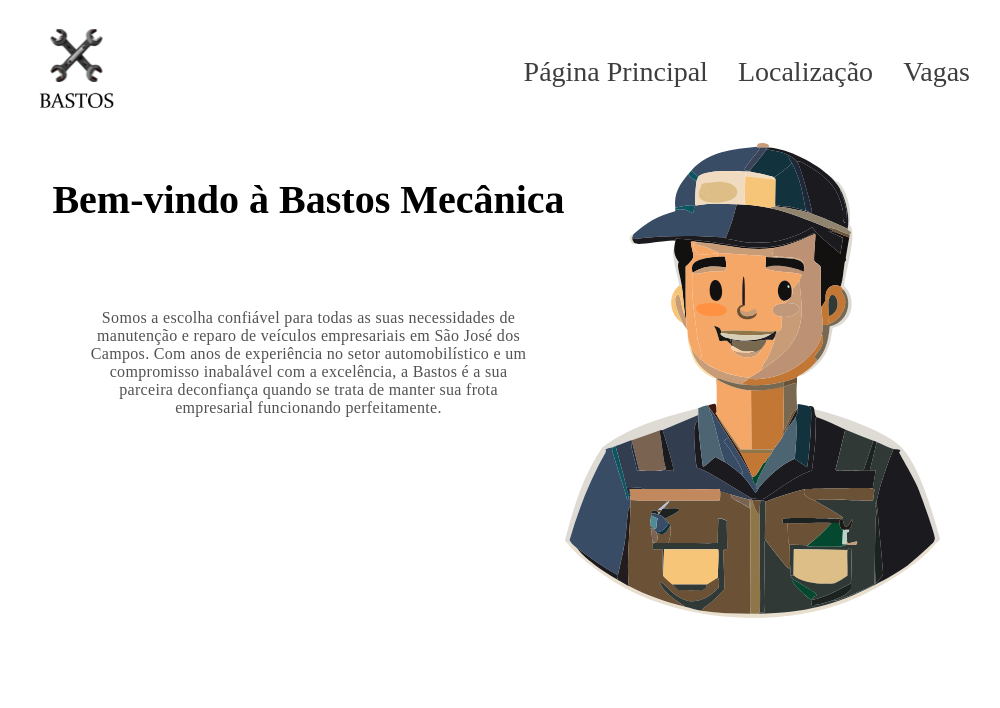
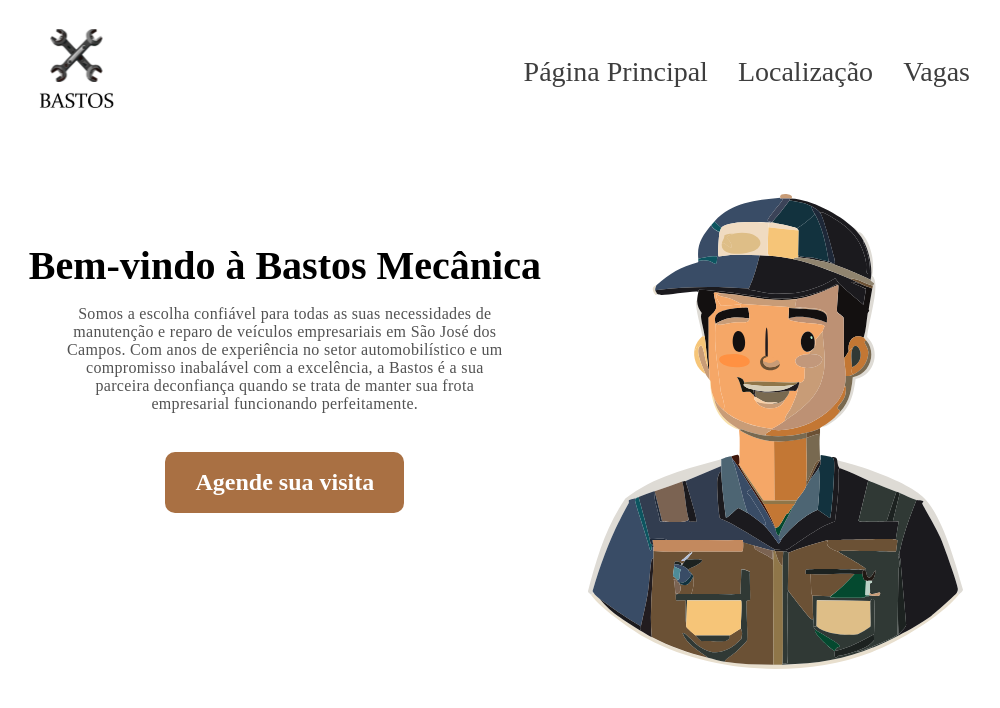
Before and after one commit to C4NIS/OficinaVeiculosBastos.com, a React (Create React App) app in the folder frontend/: page / in a window 1280 px wide. Shown: the top 708 px of the page, without its empty margins (144-1144 px from the left). Built offline with nearby package versions, Linux system fonts and the light colour scheme.

Commit message:
Imagem e texto principal alinhados, botão criado

```diff
--- /dev/null
+++ b/frontend/src/components/button/Button.css
@@ -0,0 +1,35 @@
+.container_button{
+    display: flex;
+    justify-content: center;
+    align-items: center;
+}
+
+.button{
+    align-items: center;
+    padding: 17px 30px;
+    width: 100%;
+    height: 100%;
+    border: none;
+    border-radius: 10px;
+
+    background: #A97043;
+
+    color: #FFF;
+    font-family: Times New Roman;
+    font-size: 24px;
+    font-style: normal;
+    font-weight: 700;
+    text-align: center;
+}
+
+.button:hover{
+    background: #A97043;
+    opacity: 0.8;
+    cursor: pointer;
+}
+
+.button:active{
+    background: #b59379;
+    opacity: 0.8;
+    cursor: pointer;
+}
--- /dev/null
+++ b/frontend/src/components/button/index.js
@@ -0,0 +1,10 @@
+import './Button.css'
+
+const Button = ({ children, ...props }) => {
+    return (
+        <button className="button" {...props}>
+            {children}
+        </button>
+    );
+}
+export default Button;
--- a/frontend/src/components/header/Header.css
+++ b/frontend/src/components/header/Header.css
@@ -3,12 +3,14 @@
     justify-content: space-between;
     align-items: center;
     padding: 24px 166px;
-    height: 10%;
+
     background-color: #ffffff;
     top: 0;
     left: 0;
     right: 0;
 }
+
+
 
 .container_itens {
     display: flex;
@@ -30,6 +32,7 @@ a:hover {
 }
 
 @media screen and (max-width: 975px) {
+
     .container {
       padding: 20px 20px;
     }
--- a/frontend/src/components/header/index.js
+++ b/frontend/src/components/header/index.js
@@ -4,10 +4,11 @@ const Header = () =>{
     return(
         <nav className = "container">
 
-            <a href="https://www.youtube.com/watch?v=ULQhvIGG27Q&ab_channel=LofiGirl" alt='Para pagina principal'>
-                <img  src = "/assets/icon.svg" alt='logo' />
-            </a>
-
+            <div className="container_logo">
+                <a href="https://www.youtube.com/watch?v=ULQhvIGG27Q&ab_channel=LofiGirl" alt='Para pagina principal'>
+                    <img src = "/assets/icon.svg" alt='logo' />
+                </a>
+            </div>
 
             <div className="container_itens">
                 <a href="https://www.youtube.com/watch?v=ULQhvIGG27Q&ab_channel=LofiGirl" alt='Página Principal'>Página Principal</a>
--- a/frontend/src/components/principal/index.js
+++ b/frontend/src/components/principal/index.js
@@ -1,3 +1,4 @@
+import Button from "../button";
 import "./style.css";
 
 const Principal = () => {
@@ -10,8 +11,10 @@ const Principal = () => {
             <div className="container_textos_principais">
                 <h2>Bem-vindo à Bastos Mecânica </h2>
                 <p>Somos a escolha confiável para todas as suas necessidades de manutenção e reparo de veículos empresariais em São José dos Campos. Com anos de experiência no setor automobilístico e um compromisso inabalável com a excelência, a Bastos é a sua parceira deconfiança quando se trata de manter sua frota empresarial funcionando perfeitamente.</p>
+                <div className="container_botao_principal">
+                    <Button>Agende sua visita</Button>
+                </div>
             </div>
-
         </div>
     );
 };
--- a/frontend/src/components/principal/style.css
+++ b/frontend/src/components/principal/style.css
@@ -2,29 +2,32 @@
     display: flex;
     flex-direction: row-reverse;
     justify-content: center;
+    padding: 4% 166px;
+
 }
 
 .container_textos_principais{
+    padding: 5% 5% 0px 0px;
     display: flex;
     flex-direction: column;
     align-items: center;
-    gap: 37px;
-
 }
 
 h2{
+    text-align: center;
     color: #000;
     font-family: Times New Roman;
     font-size: 40px;
     font-style: normal;
     font-weight: 700;
     line-height: normal;
+    margin: 0px;
 }
 
 p{
     width: 445px;
     height: 121px;
-
+    margin: 2,5;
     flex-shrink: 0;
     color: #525252;
     text-align: center;
@@ -42,7 +45,13 @@ p{
     flex-shrink: 0;
 }
 
+.container_botao_principal{
+   margin: 2%;
+}
 
-@media screen {
+@media screen and (max-width: 975px) {
+    .personagem_principal{
+        display: none;
+    }
 
 }
```
